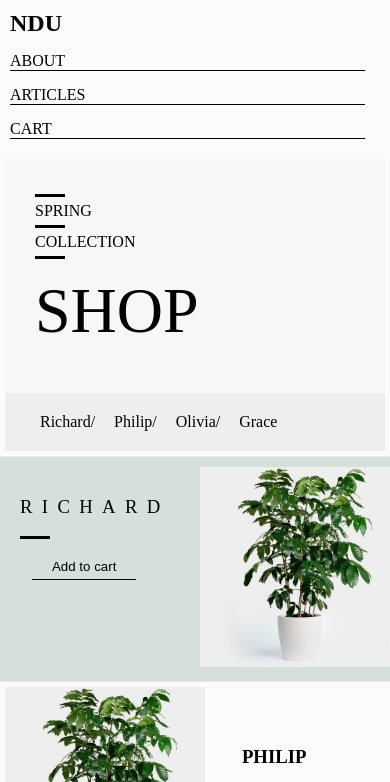
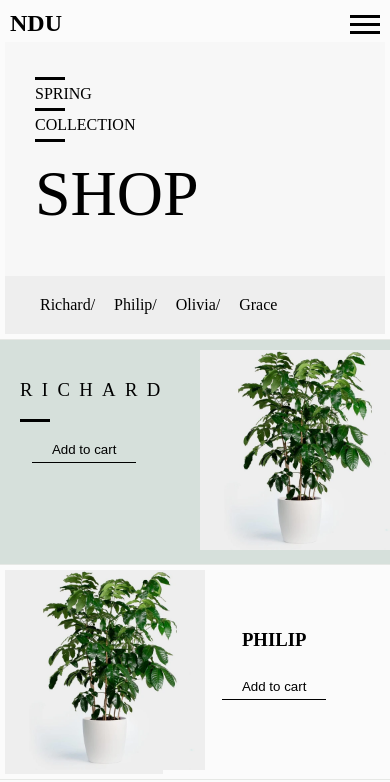
Before and after one commit to Haybuka/grid-plant, a plain HTML site: page index.html in a window 390 px wide. Shown: the top 782 px of the page. Drawn offline with Linux system fonts and the light colour scheme.

Commit message:
Added Nav toggler added new js file completed toggle transition can be added to smoothen states project can be viewed on https://grid-plant-display.haybuka.now.sh/#richard

```diff
--- a/index.html
+++ b/index.html
@@ -14,6 +14,11 @@
         <main>
             <nav>
                 <h1>NDU</h1>
+                <div id="toggler">
+                    <span></span>
+                    <span></span>
+                    <span></span>
+                </div>
                 <ul>
                     <li><a href="#">ABOUT</a></li>
                     <li><a href="#">ARTICLES</a></li>
@@ -94,6 +99,7 @@
             <small>Created by Chukwu Haybuka <i class="fas fa-heart"></i></small>
         </div>
     </div>
+    <script src="main.js"></script>
 </body>
 
 </html>
--- a/main.css
+++ b/main.css
@@ -18,6 +18,10 @@ body {
     grid-template-columns: repeat(12, 1fr);
     grid-template-rows: repeat(7, minmax(0, auto));
     grid-gap: 1px;
+}
+
+.open {
+    height: auto;
 }
 
 #wrapper main {
@@ -42,6 +46,19 @@ main nav {
 nav h1 {
     grid-column: 1/2;
     margin: 0 auto;
+}
+
+nav #toggler {
+    grid-column: 6/9;
+    grid-row: 1/2;
+    display: none;
+}
+
+nav span {
+    width: 30px;
+    height: 3px;
+    background-color: black;
+    margin-top: 5px;
 }
 
 nav ul {
@@ -523,13 +540,33 @@ footer ul#footerNav ul {
 
     main nav {
         padding: 5px;
-        display: block;
+        display: grid;
     }
 
     nav h1 {
-        grid-column: 1/6;
+        grid-column: 1/2;
+        display: block;
         grid-row: 1/2;
         margin: 0 auto;
+    }
+
+    nav span {
+        display: block;
+        width: 30px;
+        height: 3px;
+        background-color: black;
+        margin-top: 5px;
+    }
+
+    nav #toggler {
+        grid-column: 12/13;
+        grid-row: 1/2;
+        display: block;
+        cursor: pointer;
+    }
+
+    .open {
+        height: auto;
     }
 
     nav ul {
@@ -537,6 +574,10 @@ footer ul#footerNav ul {
         grid-row: 2/3;
         padding: 0;
         margin: 0;
+        display: block;
+        transition: 10s linear;
+        height: 0;
+
     }
 
     nav li {
@@ -804,7 +845,7 @@ footer ul#footerNav ul {
     }
 
     #attribution {
-        grid-column: 5/10;
+        grid-column: 4/13;
         padding: 5px;
     }
 
--- /dev/null
+++ b/main.js
@@ -0,0 +1,5 @@
+const toggle = document.querySelector('nav #toggler');
+const flip = document.querySelector('nav ul');
+toggle.addEventListener('click', function () {
+    flip.classList.toggle('open')
+})
```
